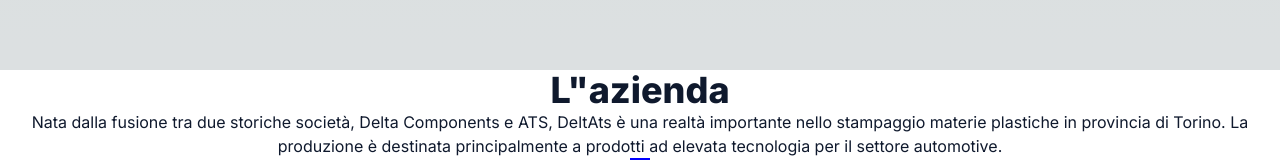
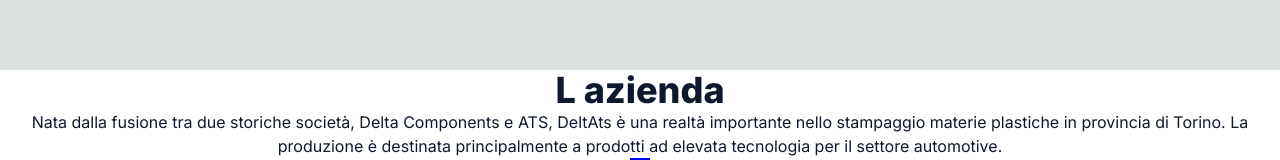
Before and after one commit to LorenzoRegalzi/next-js-website, a Next.js app: page / in a window 1280 px wide. Shown: the part 570-730 px from the top of the page. Built offline with nearby package versions, Linux system fonts and the light colour scheme.

Commit message:
New Fix 3

```diff
--- a/app/page.tsx
+++ b/app/page.tsx
@@ -18,7 +18,7 @@
         </div>
       </div>
       <div className="w-100 bg-customWhite flex-col flex items-center">
-        <h2 className="text-4xl text-customBlack font-extrabold text-center">L"azienda</h2>
+        <h2 className="text-4xl text-customBlack font-extrabold text-center">L azienda</h2>
         <p className="text-customBlack justify-center text-center">Nata dalla fusione tra due storiche società, Delta Components e ATS, DeltAts è una realtà importante nello stampaggio materie
         plastiche in provincia di Torino. La produzione è destinata principalmente a prodotti ad elevata tecnologia per il settore automotive.</p>
         <div style={{width: "20px", background: "blue", height: "3px", marginBottom:"20px"}}></div>
```
